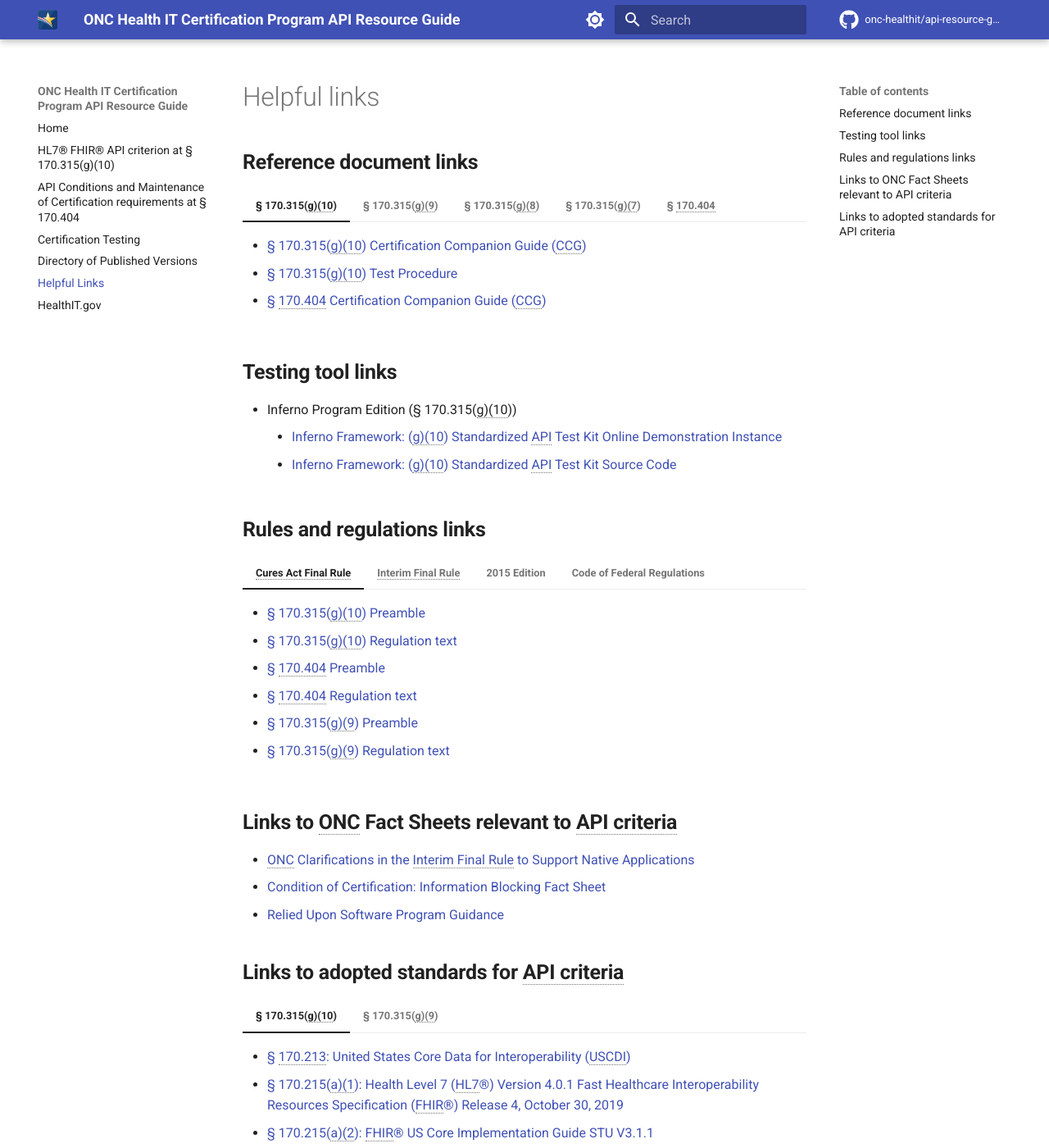
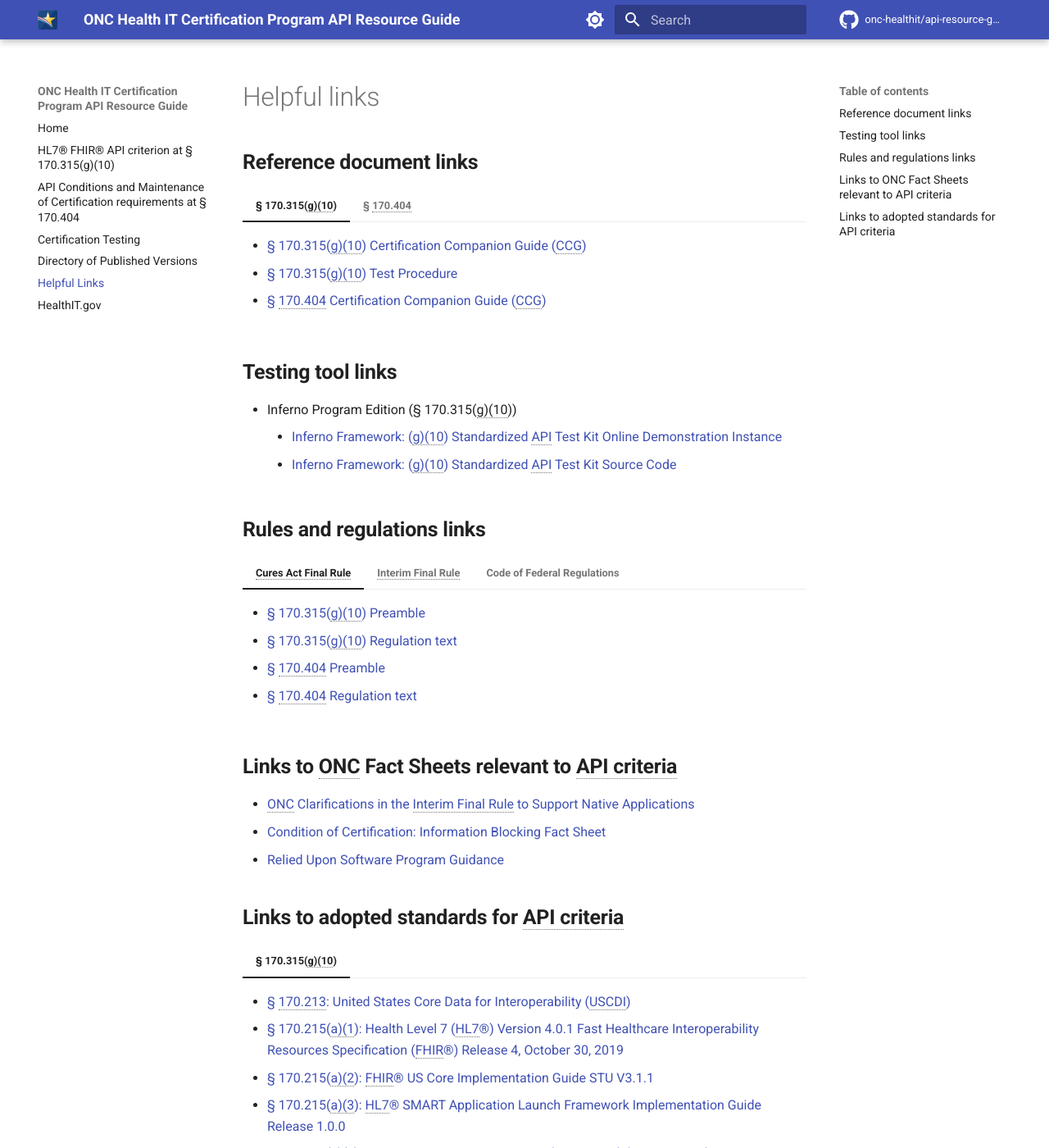
Before and after one commit to onc-healthit/api-resource-guide, an MkDocs documentation site: the page built from docs/helpful-links.md, in a window 1280 px wide and 1400 px high. Shown: the whole window at 82% size. Built offline with MkDocs 1.6.1 and Material for MkDocs 9.7.7, drawn with Linux system fonts in a browser that asks for light colours; comment, search, counter and statistics services are not loaded; the version menu is left out.

Commit message:
remove non g10 links

```diff
--- a/docs/helpful-links.md
+++ b/docs/helpful-links.md
@@ -6,18 +6,6 @@
     - <a target = "_blank" href = "https://www.healthit.gov/test-method/standardized-api-patient-and-population-services#ccg">§ 170.315(g)(10) Certification Companion Guide (CCG)</a>
     - <a target = "_blank" href = "https://www.healthit.gov/test-method/standardized-api-patient-and-population-services#test_procedure">§ 170.315(g)(10) Test Procedure</a>
     - <a target = "_blank" href = "https://www.healthit.gov/condition-ccg/application-programming-interfaces">§ 170.404 Certification Companion Guide (CCG)</a>
-
-=== "§ 170.315(g)(9)"
-    - <a target = "_blank" href = "https://www.healthit.gov/test-method/application-access-all-data-request">§ 170.315(g)(9) Cures Update Certification Companion Guide (CCG)</a>
-    - <a target = "_blank" href = "https://www.healthit.gov/test-method/application-access-all-data-request#cures_tp">§ 170.315(g)(9) Cures Update Test Procedure</a>
-
-=== "§ 170.315(g)(8)"
-    - <a target = "_blank" href = "https://www.healthit.gov/test-method/application-access-data-category-request#ccg">§ 170.315(g)(8) Certification Companion Guide (CCG)</a>
-    - <a target = "_blank" href = "https://www.healthit.gov/test-method/application-access-data-category-request#test_procedure">§ 170.315(g)(8) Test Procedure</a>
-
-=== "§ 170.315(g)(7)"
-    - <a target = "_blank" href = "https://www.healthit.gov/test-method/application-access-patient-selection#ccg">§ 170.315(g)(7) Certification Companion Guide (CCG)</a>
-    - <a target = "_blank" href = "https://www.healthit.gov/test-method/application-access-patient-selection#test_procedure">§ 170.315(g)(7) Test Procedure</a>
 
 === "§ 170.404"
     - <a target = "_blank" href = "https://www.healthit.gov/condition-ccg/application-programming-interfaces">§ 170.404 Certification Companion Guide (CCG)</a>
@@ -35,8 +23,6 @@
     - <a target = "_blank" href = "https://www.federalregister.gov/d/2020-07419/p-3456">§ 170.315(g)(10) Regulation text</a>
     - <a target = "_blank" href = "https://www.federalregister.gov/d/2020-07419/p-1263">§ 170.404 Preamble</a>
     - <a target = "_blank" href = "https://www.federalregister.gov/d/2020-07419/p-3518">§ 170.404 Regulation text</a>
-    - <a target = "_blank" href = "https://www.federalregister.gov/d/2020-07419/p-427">§ 170.315(g)(9) Preamble</a>
-    - <a target = "_blank" href = "https://www.federalregister.gov/d/2020-07419/p-3447">§ 170.315(g)(9) Regulation text</a>
 
 === "Interim Final Rule"
     - <a target = "_blank" href = "https://www.federalregister.gov/d/2020-24376/p-136">§ 170.315(g)(10) Preamble</a>
@@ -44,18 +30,9 @@
     - <a target = "_blank" href = "https://www.federalregister.gov/d/2020-24376/p-98">§ 170.404 Preamble</a>
     - <a target = "_blank" href = "https://www.federalregister.gov/d/2020-24376/p-299">§ 170.404 Regulation text</a>
 
-=== "2015 Edition"
-    - <a target = "_blank" href = "http://www.federalregister.gov/a/2015-25597/p-1060">§ 170.315(g)(8) Preamble</a>
-    - <a target = "_blank" href = "https://www.federalregister.gov/d/2015-25597/p-2409">§ 170.315(g)(8) Regulation text</a>
-    - <a target = "_blank" href = "http://www.federalregister.gov/a/2015-25597/p-1060">§ 170.315(g)(7) Preamble</a>
-    - <a target = "_blank" href = "https://www.federalregister.gov/d/2015-25597/p-2402">§ 170.315(g)(7) Regulation text</a>
-
 === "Code of Federal Regulations"
     - <a target = "_blank" href = "https://ecfr.federalregister.gov/current/title-45/subtitle-A/subchapter-D/part-170/subpart-C/section-170.315#p-170.315(g)(10)">§ 170.315(g)(10) Standardized API for patient and population services</a>
     - <a target = "_blank" href = "https://ecfr.federalregister.gov/current/title-45/subtitle-A/subchapter-D/part-170#p-170.404(a)">§ 170.404 Application Programming Interfaces</a>
-    - <a target = "_blank" href = "https://ecfr.federalregister.gov/current/title-45/subtitle-A/subchapter-D/part-170#p-170.315(g)(9)">§170.315(g)(9) Application access — all data request</a>
-    - <a target = "_blank" href = "https://ecfr.federalregister.gov/current/title-45/subtitle-A/subchapter-D/part-170#p-170.315(g)(8)">§170.315(g)(8) Application access — data category request</a>
-    - <a target = "_blank" href = "https://ecfr.federalregister.gov/current/title-45/subtitle-A/subchapter-D/part-170#p-170.315(g)(7)">§170.315(g)(7) Application access — patient selection</a>
 
 ## **Links to ONC Fact Sheets relevant to API criteria**
  - <a target = "_blank" href = "https://www.healthit.gov/sites/default/files/page/2021-07/Clarifications_For_Native_Apps_v5.pdf">ONC Clarifications in the Interim Final Rule to Support Native Applications</a>
@@ -79,9 +56,4 @@
     - <a target = "_blank" href = "http://hl7.org/fhir/smart-app-launch/STU2/">HL7® FHIR® SMART Application Launch Framework Implementation Guide Release 2.0.0, November 26, 2021</a>
     -  <a target = "_blank" href = "http://hl7.org/fhir/uv/bulkdata/STU2/">HL7® FHIR® Bulk Data Access (Flat FHIR®) (v2.0.0: STU 2), November 26, 2021</a>
 
-=== "§ 170.315(g)(9)"
-    - <a target = "_blank" href = "https://www.healthit.gov/isa/us-core-data-interoperability-uscdi">§ 170.213: United States Core Data for Interoperability (USCDI) Version 1</a>
-    - <a target = "_blank" href = "http://www.hl7.org/implement/standards/product_brief.cfm?product_id=492">§ 170.205(a)(4): Health Level 7 (HL7®) Implementation Guide for CDA Release 2 Consolidation CDA Templates for Clinical Notes (US Realm), Draft Standard for Trial Use Release 2.1 C-CDA 2.1, August 2015, June 2019 (with Errata)</a>
-    - <a target = "_blank" href = "http://www.hl7.org/implement/standards/product_brief.cfm?product_id=447">§ 170.205(a)(5): HL7® CDA R2 IG: C-CDA Templates for Clinical Notes R2.1 Companion Guide, Release 2, October 2019, IBR approved for § 170.205(a)(5)</a>
-
 --8<-- "includes/abbreviations.md"
```
